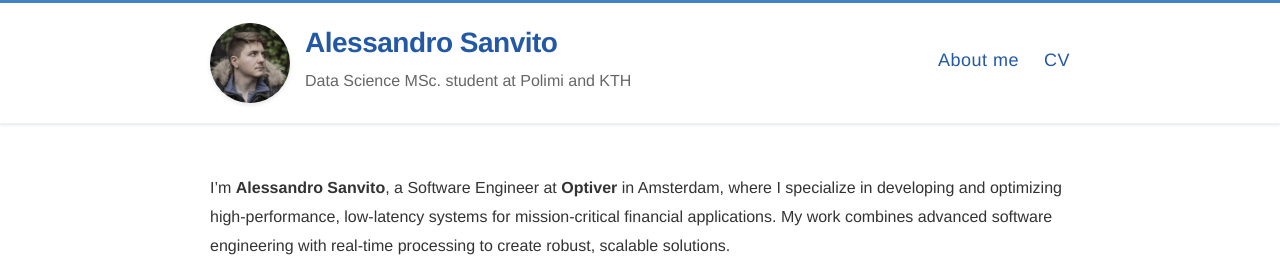
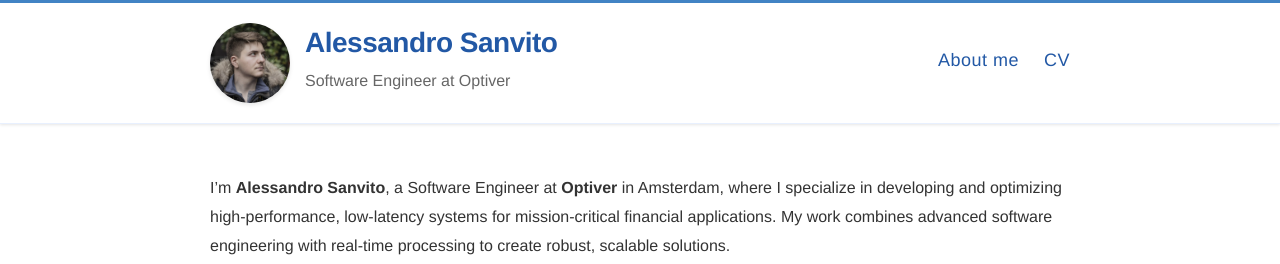
Before and after one commit to Alexdruso/Alexdruso.github.io, a Jekyll site: the page built from docs/index.md, in a window 1280 px wide and 900 px high. Shown: the top 264 px of the window. Built offline with Jekyll 4.4.1, drawn with Linux system fonts in a browser that asks for light colours.

Commit message:
chore: description

```diff
--- a/docs/_config.yml
+++ b/docs/_config.yml
@@ -6,7 +6,7 @@
 name: Alessandro Sanvito
 
 # Short bio or description (displayed in the header)
-description: Data Science MSc. student at Polimi and KTH
+description: Software Engineer at Optiver
 
 # URL of your avatar or profile pic (you could use your GitHub profile pic)
 avatar: /images/me.jpg
```
